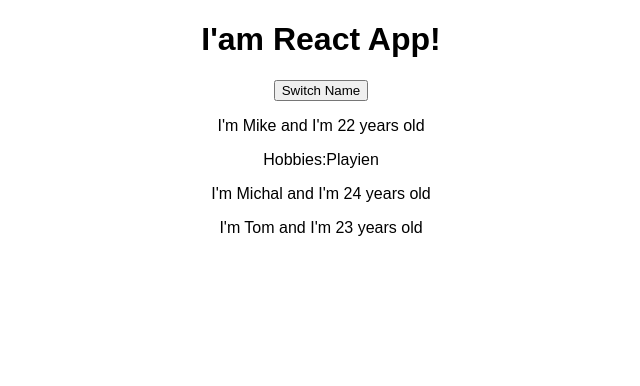
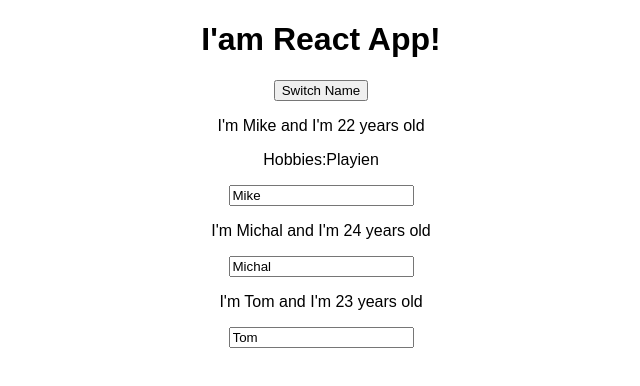
Before and after one commit to AlankritVerma07/React-guide, a React (Create React App) app: page / in a window 1280 px wide. Shown: the top 386 px of the page, without its empty margins (319-959 px from the left). Built offline with nearby package versions, Linux system fonts and the light colour scheme.

Commit message:
Dynamic updation using eventHandleing

```diff
--- a/src/App.js
+++ b/src/App.js
@@ -3,7 +3,7 @@
 import Person from "./Person/Person";
 
 const app = (props) => {
-  const [personsState, setPersonsSState] = useState({
+  const [personsState, setPersonsState] = useState({
     persons: [
       { name: "Mike", age: 22 },
       { name: "Michal", age: 24 },
@@ -12,10 +12,20 @@
     otherState: "Some other value",
   });
 
+  const nameChanedHandler = (event) => {
+    setPersonsState({
+      persons: [
+        { name: "Jhon", age: 29 },
+        { name: event.target.value, age: 32 },
+        { name: "Joe", age: 42 },
+      ],
+    });
+  };
+
   const [otherState, setOtherState] = useState({ otherState: personsState.otherState }); //more elegant way to merge states using hooks
   console.log(personsState, otherState);
   const switchNameHandler = (newName) => {
-    setPersonsSState({
+    setPersonsState({
       persons: [
         { name: newName, age: 29 },
         { name: "James", age: 32 },
@@ -35,7 +45,11 @@
       >
         Hobbies:Playien
       </Person>
-      <Person name={personsState.persons[1].name} age={personsState.persons[1].age} />
+      <Person
+        name={personsState.persons[1].name}
+        age={personsState.persons[1].age}
+        changed={nameChanedHandler}
+      />
       <Person name={personsState.persons[2].name} age={personsState.persons[2].age} />
     </div>
   );
--- a/src/Person/Person.js
+++ b/src/Person/Person.js
@@ -6,6 +6,7 @@
         I'm {props.name} and I'm {props.age} years old
       </p>
       <p>{props.children}</p>
+      <input type="text" onChange={props.changed} value={props.name} />
     </div>
   );
 };
```
